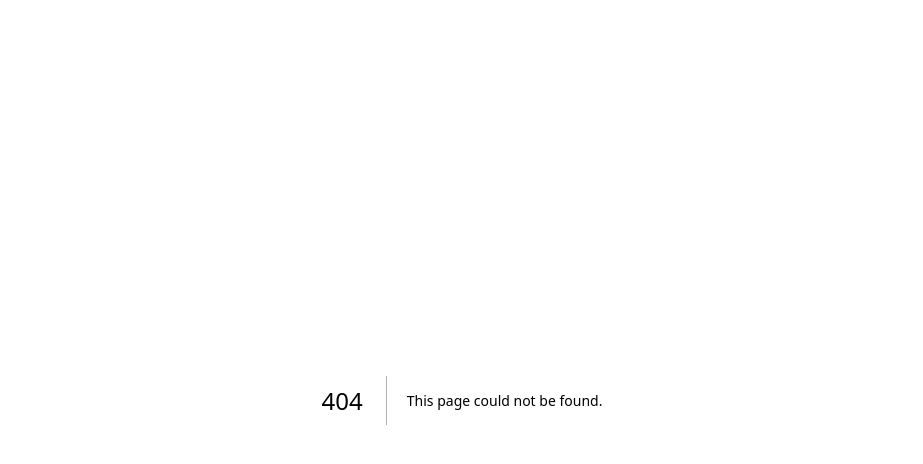
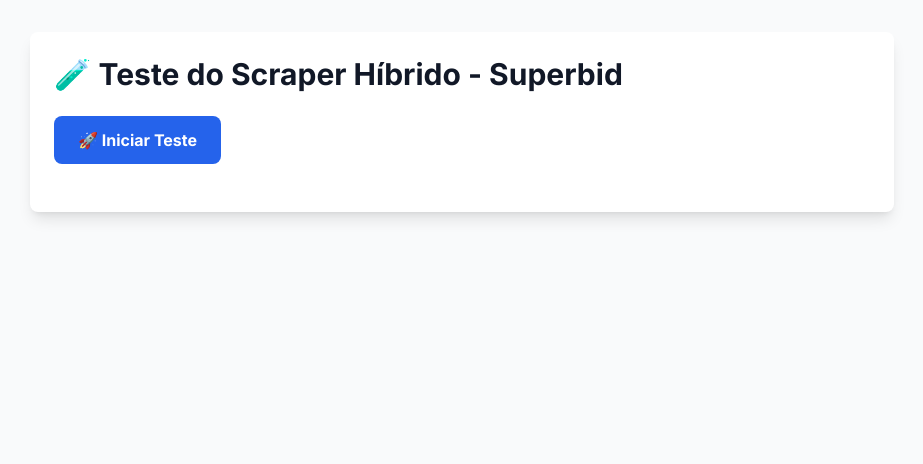
Before and after one commit to ybycrew/leilaoapp, a Next.js app: page /test-superbid in a window 1280 px wide. Before the commit this address had no page. Shown: the top 464 px of the page, without its empty margins (178-1101 px from the left). Built offline with nearby package versions, Linux system fonts and the light colour scheme.

Commit message:
feat: adicionar pÃ¡gina de teste do Superbid
- Criar endpoint /api/test/superbid para testar scraper hÃ­brido
- Criar pÃ¡gina /test-superbid para interface de teste
- Adicionar interface para testar scraping do Superbid
- Mostrar estatÃ­sticas e primeiros veÃ­culos encontrados

```diff
--- /dev/null
+++ b/src/app/api/test/superbid/route.ts
@@ -0,0 +1,36 @@
+import { NextRequest, NextResponse } from 'next/server';
+import { SuperbidHybridScraper } from '@/lib/scraping/scrapers/superbid-hybrid';
+
+export async function GET(request: NextRequest) {
+  try {
+    console.log('🧪 [TEST SUPERBID] Iniciando teste do scraper híbrido...');
+
+    const scraper = new SuperbidHybridScraper({
+      maxPages: 2,
+      delayBetweenPages: 2000,
+      timeout: 30000
+    });
+
+    const vehicles = await scraper.scrapeVehicles();
+
+    console.log(`✅ [TEST SUPERBID] Scraping concluído! ${vehicles.length} veículos encontrados`);
+
+    return NextResponse.json({
+      success: true,
+      message: `Scraping concluído com sucesso! ${vehicles.length} veículos encontrados`,
+      vehicleCount: vehicles.length,
+      vehicles: vehicles.slice(0, 5), // Mostrar apenas os primeiros 5
+      timestamp: new Date().toISOString()
+    });
+
+  } catch (error) {
+    console.error('❌ [TEST SUPERBID] Erro durante o teste:', error);
+
+    return NextResponse.json({
+      success: false,
+      message: 'Erro durante o teste do scraper',
+      error: error instanceof Error ? error.message : 'Erro desconhecido',
+      timestamp: new Date().toISOString()
+    }, { status: 500 });
+  }
+}
--- /dev/null
+++ b/src/app/test-superbid/page.tsx
@@ -0,0 +1,93 @@
+'use client';
+
+import { useState } from 'react';
+
+export default function TestSuperbidPage() {
+  const [isLoading, setIsLoading] = useState(false);
+  const [result, setResult] = useState<any>(null);
+  const [error, setError] = useState<string | null>(null);
+
+  const handleTest = async () => {
+    setIsLoading(true);
+    setError(null);
+    setResult(null);
+
+    try {
+      const response = await fetch('/api/test/superbid');
+      const data = await response.json();
+
+      if (data.success) {
+        setResult(data);
+      } else {
+        setError(data.message || 'Erro desconhecido');
+      }
+    } catch (err) {
+      setError('Erro de conexão: ' + (err instanceof Error ? err.message : 'Erro desconhecido'));
+    } finally {
+      setIsLoading(false);
+    }
+  };
+
+  return (
+    <div className="min-h-screen bg-gray-50 py-8">
+      <div className="max-w-4xl mx-auto px-4">
+        <div className="bg-white rounded-lg shadow-lg p-6">
+          <h1 className="text-3xl font-bold text-gray-900 mb-6">
+            🧪 Teste do Scraper Híbrido - Superbid
+          </h1>
+
+          <div className="mb-6">
+            <button
+              onClick={handleTest}
+              disabled={isLoading}
+              className="bg-blue-600 hover:bg-blue-700 disabled:bg-gray-400 text-white font-bold py-3 px-6 rounded-lg transition-colors"
+            >
+              {isLoading ? '🔄 Testando...' : '🚀 Iniciar Teste'}
+            </button>
+          </div>
+
+          {error && (
+            <div className="bg-red-100 border border-red-400 text-red-700 px-4 py-3 rounded mb-4">
+              <strong>❌ Erro:</strong> {error}
+            </div>
+          )}
+
+          {result && (
+            <div className="space-y-4">
+              <div className="bg-green-100 border border-green-400 text-green-700 px-4 py-3 rounded">
+                <strong>✅ Sucesso:</strong> {result.message}
+              </div>
+
+              <div className="bg-blue-100 border border-blue-400 text-blue-700 px-4 py-3 rounded">
+                <strong>📊 Estatísticas:</strong>
+                <ul className="mt-2 space-y-1">
+                  <li>• Veículos encontrados: {result.vehicleCount}</li>
+                  <li>• Timestamp: {new Date(result.timestamp).toLocaleString('pt-BR')}</li>
+                </ul>
+              </div>
+
+              {result.vehicles && result.vehicles.length > 0 && (
+                <div className="bg-gray-100 border border-gray-400 text-gray-700 px-4 py-3 rounded">
+                  <strong>🚗 Primeiros veículos encontrados:</strong>
+                  <div className="mt-2 space-y-2">
+                    {result.vehicles.map((vehicle: any, index: number) => (
+                      <div key={index} className="bg-white p-3 rounded border">
+                        <div className="font-semibold">{vehicle.title}</div>
+                        <div className="text-sm text-gray-600">
+                          {vehicle.brand} {vehicle.model} - {vehicle.year_manufacture}
+                        </div>
+                        <div className="text-sm text-gray-500">
+                          Preço: {vehicle.current_bid ? `R$ ${vehicle.current_bid.toLocaleString('pt-BR')}` : 'N/A'}
+                        </div>
+                      </div>
+                    ))}
+                  </div>
+                </div>
+              )}
+            </div>
+          )}
+        </div>
+      </div>
+    </div>
+  );
+}
```
